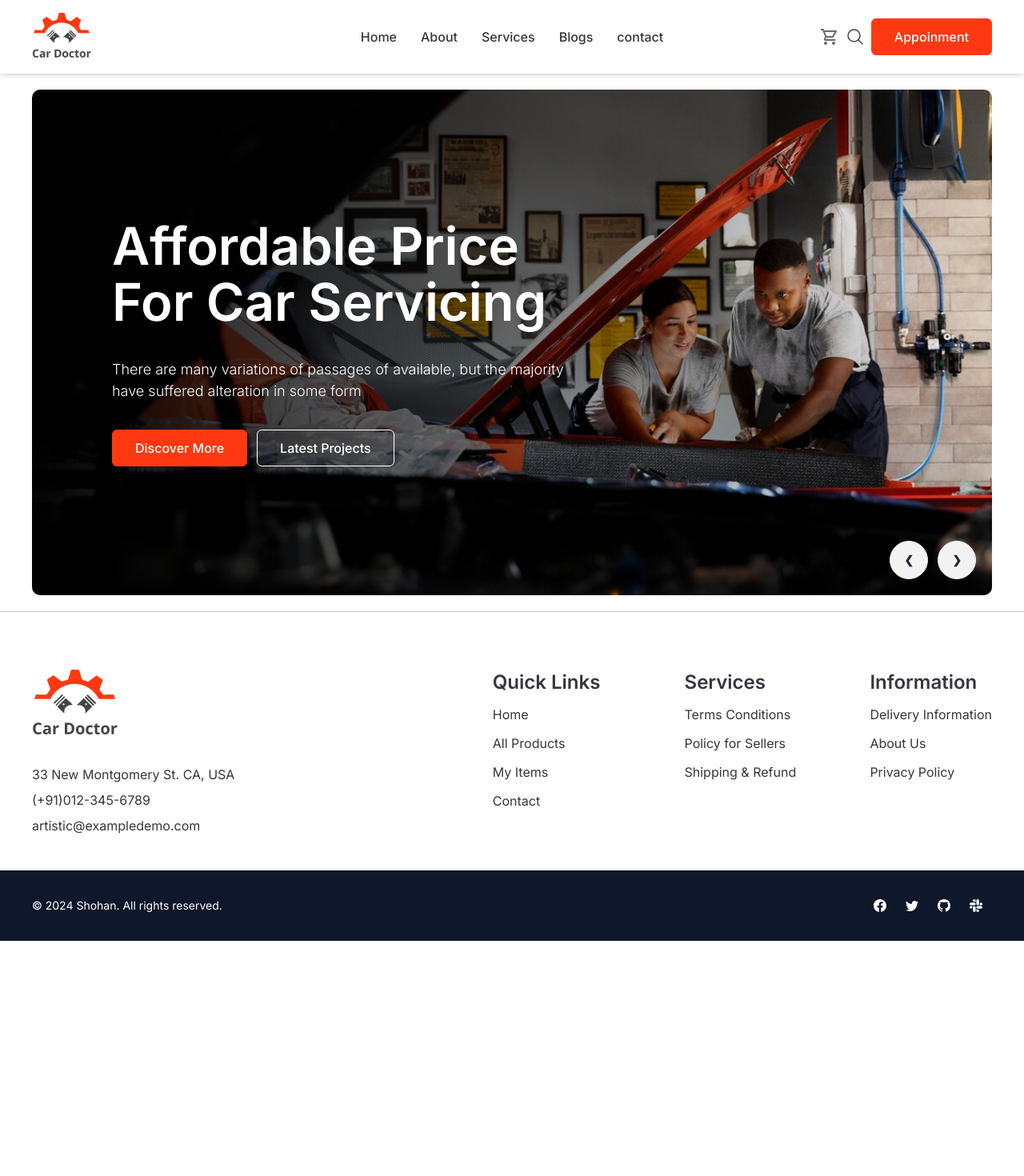
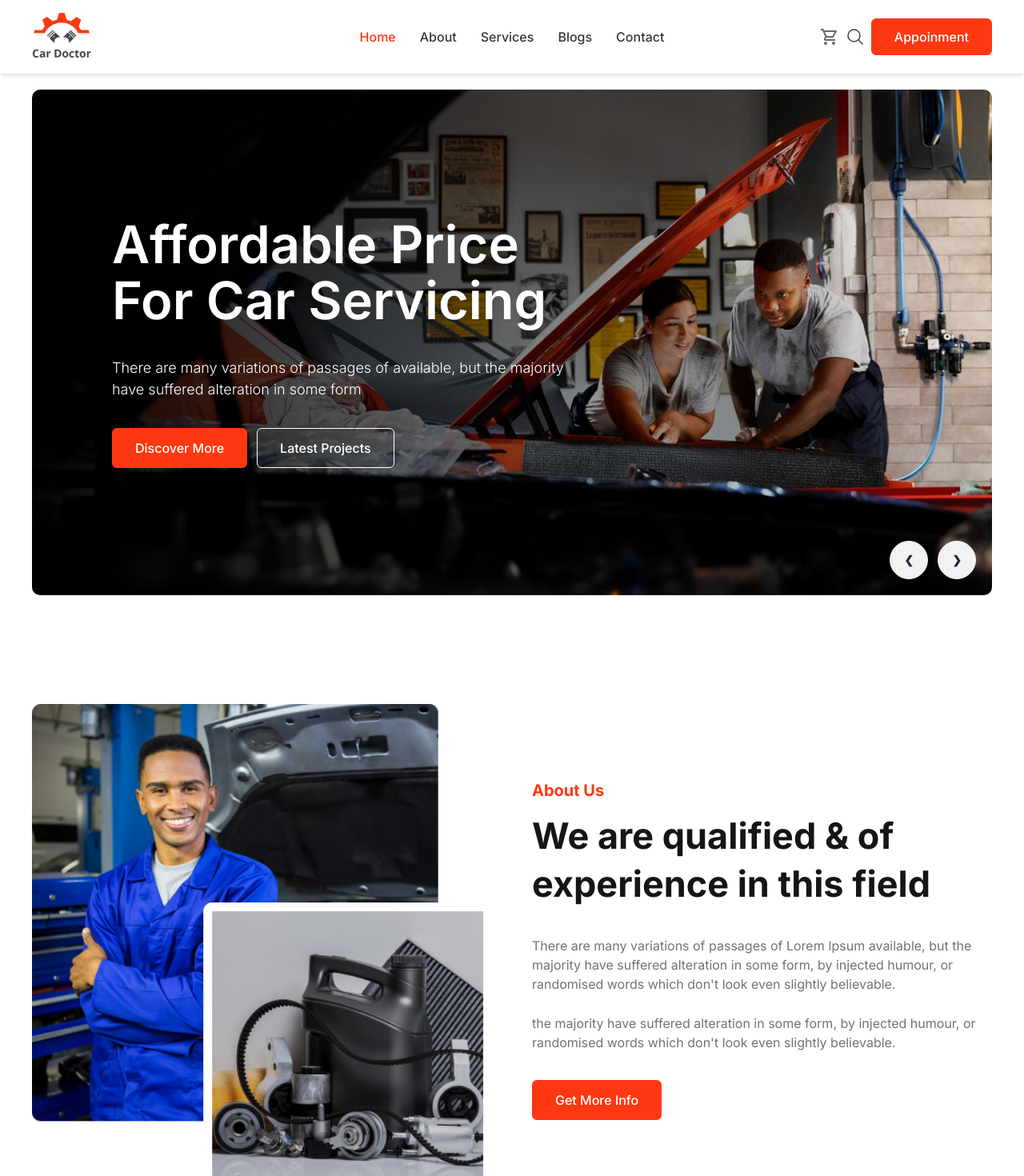
Before and after one commit to Shohanur-Shohan/car-doctor-fullstack-frontend, a React (Vite) app: page / in a window 1280 px wide. Shown: the top 1470 px of the page at 80% size. Before the commit the page ends 1176 px from the top, so only its background shows below. Built offline with nearby package versions, Linux system fonts and the light colour scheme; grey boxes are pictures that could not be loaded.

Commit message:
about us section done

```diff
--- a/index.html
+++ b/index.html
@@ -2,9 +2,9 @@
 <html lang="en" data-theme="light">
   <head>
     <meta charset="UTF-8" />
-    <link rel="icon" type="image/svg+xml" href="/vite.svg" />
+    <link rel="icon" type="image/svg+xml" href="/assets//favcion.svg" />
     <meta name="viewport" content="width=device-width, initial-scale=1.0" />
-    <title>Vite + React</title>
+    <title>Car Doctor</title>
   </head>
   <body>
     <div id="root"></div>
--- a/src/components/Header.jsx
+++ b/src/components/Header.jsx
@@ -19,7 +19,7 @@ const Header = () => {
             <li>
               <NavLink
                 to={"/"}
-                className="text-secondary  font-medium hover:text-[#9ea18e] transition-colors"
+                className="text-secondary  font-medium hover:text-[#FF3811] transition-colors"
               >
                 Home
               </NavLink>
@@ -27,7 +27,7 @@ const Header = () => {
             <li>
               <NavLink
                 to={"/about"}
-                className="text-secondary  font-medium hover:text-[#9ea18e] transition-colors"
+                className="text-secondary  font-medium hover:text-[#FF3811] transition-colors"
               >
                 About
               </NavLink>
@@ -35,7 +35,7 @@ const Header = () => {
             <li>
               <NavLink
                 to={"/services"}
-                className="text-secondary  font-medium hover:text-[#9ea18e] transition-colors"
+                className="text-secondary  font-medium hover:text-[#FF3811] transition-colors"
               >
                 Services
               </NavLink>
@@ -43,7 +43,7 @@ const Header = () => {
             <li>
               <NavLink
                 to={"/blogs"}
-                className="text-secondary  font-medium hover:text-[#9ea18e] transition-colors"
+                className="text-secondary  font-medium hover:text-[#FF3811] transition-colors"
               >
                 Blogs
               </NavLink>
@@ -51,9 +51,9 @@ const Header = () => {
             <li>
               <NavLink
                 to={"/contact"}
-                className="text-secondary  font-medium hover:text-[#9ea18e] transition-colors"
+                className="text-secondary  font-medium hover:text-[#FF3811] transition-colors"
               >
-                contact
+                Contact
               </NavLink>
             </li>
           </ul>
@@ -156,7 +156,7 @@ const Header = () => {
                 <li className="mb-5 ">
                   <NavLink
                     to={"/"}
-                    className="my-1 text-[#1e1e1e] border border-transparent  font-medium hover:text-[#9ea18e] transition-colors"
+                    className="my-1 text-[#1e1e1e] border border-transparent  font-medium hover:text-[#FF3811] transition-colors"
                   >
                     Home
                   </NavLink>
@@ -164,7 +164,7 @@ const Header = () => {
                 <li className="mb-5 ">
                   <NavLink
                     to={"/about"}
-                    className="my-1 text-[#1e1e1e] border border-transparent  font-medium hover:text-[#9ea18e] transition-colors"
+                    className="my-1 text-[#1e1e1e] border border-transparent  font-medium hover:text-[#FF3811] transition-colors"
                   >
                     About
                   </NavLink>
@@ -172,7 +172,7 @@ const Header = () => {
                 <li className="mb-5 ">
                   <NavLink
                     to={"/services"}
-                    className="my-1 text-[#1e1e1e] border border-transparent  font-medium hover:text-[#9ea18e] transition-colors"
+                    className="my-1 text-[#1e1e1e] border border-transparent  font-medium hover:text-[#FF3811] transition-colors"
                   >
                     Services
                   </NavLink>
@@ -180,7 +180,7 @@ const Header = () => {
                 <li className="mb-5 ">
                   <NavLink
                     to={"/blogs"}
-                    className="my-1 text-[#1e1e1e] border border-transparent  font-medium hover:text-[#9ea18e] transition-colors"
+                    className="my-1 text-[#1e1e1e] border border-transparent  font-medium hover:text-[#FF3811] transition-colors"
                   >
                     Blogs
                   </NavLink>
@@ -188,7 +188,7 @@ const Header = () => {
                 <li className="mb-5 ">
                   <NavLink
                     to={"/contact"}
-                    className="my-1 text-[#1e1e1e] border border-transparent  font-medium hover:text-[#9ea18e] transition-colors"
+                    className="my-1 text-[#1e1e1e] border border-transparent  font-medium hover:text-[#FF3811] transition-colors"
                   >
                     Contact
                   </NavLink>
--- /dev/null
+++ b/src/components/Home/About/About.jsx
@@ -0,0 +1,37 @@
+const About = () => {
+  return (
+    <div className="w-full my-[100px]">
+      <div className="grid gap-[40px] md:gap-5 lg:gap-[50px] items-center justify-between grid-cols-1 md:grid-cols-2 max-w-[1536px] mx-auto px-2 sm:px-4 lg:px-7.5 xl:px-10 py-4">
+        <div className="order-2 col-span-1 md:order-1">
+          <img src="/assets/about.png" className="w-full h-auto" alt="img" />
+        </div>
+        <div className="order-1 col-span-1 md:order-2">
+          <div>
+            <h6 className="text-[#FF3811] font-bold text-[20px] mb-3">
+              About Us
+            </h6>
+            <h1 className="text-[24px] sm:text-[30px] lg:text-[45px] font-bold leading-[30px] sm:leading-[40px] lg:leading-[60px] text-[#151515]">
+              We are qualified & of experience in this field
+            </h1>
+            <p className="text-[14px] text-[#737373] md:text-[16px] mb-[25px] mt-[35px]">
+              There are many variations of passages of Lorem Ipsum available,
+              but the majority have suffered alteration in some form, by
+              injected humour, or randomised words which don{"'"}t look even
+              slightly believable.
+            </p>
+            <p className="text-[14px] text-[#737373] md:text-[16px] mb-[35px]">
+              the majority have suffered alteration in some form, by injected
+              humour, or randomised words which don{"'"}t look even slightly
+              believable.
+            </p>
+            <button className="px-4 block sm:flex mr-auto sm:m-0 py-[7px] sm:px-5 sm:py-[8px] xl:px-7 xl:py-[12px] hover:bg-transparent bg-[#FF3811] transition-colors border-[#FF3811] border rounded-md  font-medium hover:text-[#FF3811] text-[#fff]">
+              Get More Info
+            </button>
+          </div>
+        </div>
+      </div>
+    </div>
+  );
+};
+
+export default About;
--- a/src/components/Home/Hero/Hero.jsx
+++ b/src/components/Home/Hero/Hero.jsx
@@ -18,16 +18,10 @@ const Hero = () => {
                   majority have suffered alteration in some form
                 </p>
                 <div className="justify-center gap-3 sm:flex md:justify-start">
-                  <button
-                    to={"/appoinment"}
-                    className="px-4 block sm:flex mx-auto sm:m-0 py-[7px] sm:px-5 sm:py-[8px] xl:px-7 xl:py-[10px] hover:bg-transparent bg-[#FF3811] transition-colors border-[#FF3811] border rounded-md  font-medium hover:text-[#FF3811] text-[#fff]"
-                  >
+                  <button className="px-4 block sm:flex mx-auto sm:m-0 py-[7px] sm:px-5 sm:py-[8px] xl:px-7 xl:py-[12px] hover:bg-transparent bg-[#FF3811] transition-colors border-[#FF3811] border rounded-md  font-medium hover:text-[#FF3811] text-[#fff]">
                     Discover More
                   </button>
-                  <button
-                    to={"/appoinment"}
-                    className="px-4 mt-2 sm:mt-0 block sm:flex mx-auto sm:m-0 py-[7px] sm:px-5 sm:py-[8px] xl:px-7 xl:py-[10px] bg-transparent hover:bg-[#FF3811] transition-colors hover:border-[#FF3811] border-[#fff] border rounded-md  font-medium text-[#fff] hover:text-[#fff]"
-                  >
+                  <button className="px-4 mt-2 sm:mt-0 block sm:flex mx-auto sm:m-0 py-[7px] sm:px-5 sm:py-[8px] xl:px-7 xl:py-[12px] bg-transparent hover:bg-[#FF3811] transition-colors hover:border-[#FF3811] border-[#fff] border rounded-md  font-medium text-[#fff] hover:text-[#fff]">
                     Latest Projects
                   </button>
                 </div>
@@ -58,16 +52,10 @@ const Hero = () => {
                   majority have suffered alteration in some form
                 </p>
                 <div className="justify-center gap-3 sm:flex md:justify-start">
-                  <button
-                    to={"/appoinment"}
-                    className="px-4 block sm:flex mx-auto sm:m-0 py-[7px] sm:px-5 sm:py-[8px] xl:px-7 xl:py-[10px] hover:bg-transparent bg-[#FF3811] transition-colors border-[#FF3811] border rounded-md  font-medium hover:text-[#FF3811] text-[#fff]"
-                  >
+                  <button className="px-4 block sm:flex mx-auto sm:m-0 py-[7px] sm:px-5 sm:py-[8px] xl:px-7 xl:py-[12px] hover:bg-transparent bg-[#FF3811] transition-colors border-[#FF3811] border rounded-md  font-medium hover:text-[#FF3811] text-[#fff]">
                     Discover More
                   </button>
-                  <button
-                    to={"/appoinment"}
-                    className="px-4 mt-2 sm:mt-0 block sm:flex mx-auto sm:m-0 py-[7px] sm:px-5 sm:py-[8px] xl:px-7 xl:py-[10px] bg-transparent hover:bg-[#FF3811] transition-colors hover:border-[#FF3811] border-[#fff] border rounded-md  font-medium text-[#fff] hover:text-[#fff]"
-                  >
+                  <button className="px-4 mt-2 sm:mt-0 block sm:flex mx-auto sm:m-0 py-[7px] sm:px-5 sm:py-[8px] xl:px-7 xl:py-[12px] bg-transparent hover:bg-[#FF3811] transition-colors hover:border-[#FF3811] border-[#fff] border rounded-md  font-medium text-[#fff] hover:text-[#fff]">
                     Latest Projects
                   </button>
                 </div>
@@ -98,16 +86,10 @@ const Hero = () => {
                   majority have suffered alteration in some form
                 </p>
                 <div className="justify-center gap-3 sm:flex md:justify-start">
-                  <button
-                    to={"/appoinment"}
-                    className="px-4 block sm:flex mx-auto sm:m-0 py-[7px] sm:px-5 sm:py-[8px] xl:px-7 xl:py-[10px] hover:bg-transparent bg-[#FF3811] transition-colors border-[#FF3811] border rounded-md  font-medium hover:text-[#FF3811] text-[#fff]"
-                  >
+                  <button className="px-4 block sm:flex mx-auto sm:m-0 py-[7px] sm:px-5 sm:py-[8px] xl:px-7 xl:py-[12px] hover:bg-transparent bg-[#FF3811] transition-colors border-[#FF3811] border rounded-md  font-medium hover:text-[#FF3811] text-[#fff]">
                     Discover More
                   </button>
-                  <button
-                    to={"/appoinment"}
-                    className="px-4 mt-2 sm:mt-0 block sm:flex mx-auto sm:m-0 py-[7px] sm:px-5 sm:py-[8px] xl:px-7 xl:py-[10px] bg-transparent hover:bg-[#FF3811] transition-colors hover:border-[#FF3811] border-[#fff] border rounded-md  font-medium text-[#fff] hover:text-[#fff]"
-                  >
+                  <button className="px-4 mt-2 sm:mt-0 block sm:flex mx-auto sm:m-0 py-[7px] sm:px-5 sm:py-[8px] xl:px-7 xl:py-[12px] bg-transparent hover:bg-[#FF3811] transition-colors hover:border-[#FF3811] border-[#fff] border rounded-md  font-medium text-[#fff] hover:text-[#fff]">
                     Latest Projects
                   </button>
                 </div>
--- a/src/index.css
+++ b/src/index.css
@@ -12,3 +12,7 @@ html {
     background: rgb(0, 0, 0) !important;
     background: linear-gradient(90deg, rgba(0, 0, 0, 0.9892157546612395) 0%, rgba(255, 255, 255, 0) 100%) !important;
 }
+
+.active {
+    color: #FF3811;
+}
--- a/src/pages/Home/Home.jsx
+++ b/src/pages/Home/Home.jsx
@@ -1,9 +1,11 @@
+import About from "../../components/Home/About/About";
 import Hero from "../../components/Home/Hero/Hero";
 
 const Home = () => {
   return (
     <main>
       <Hero />
+      <About />
     </main>
   );
 };
```
Also changed, not shown: public/assets/about.png (added), public/assets/favcion.svg (added).
